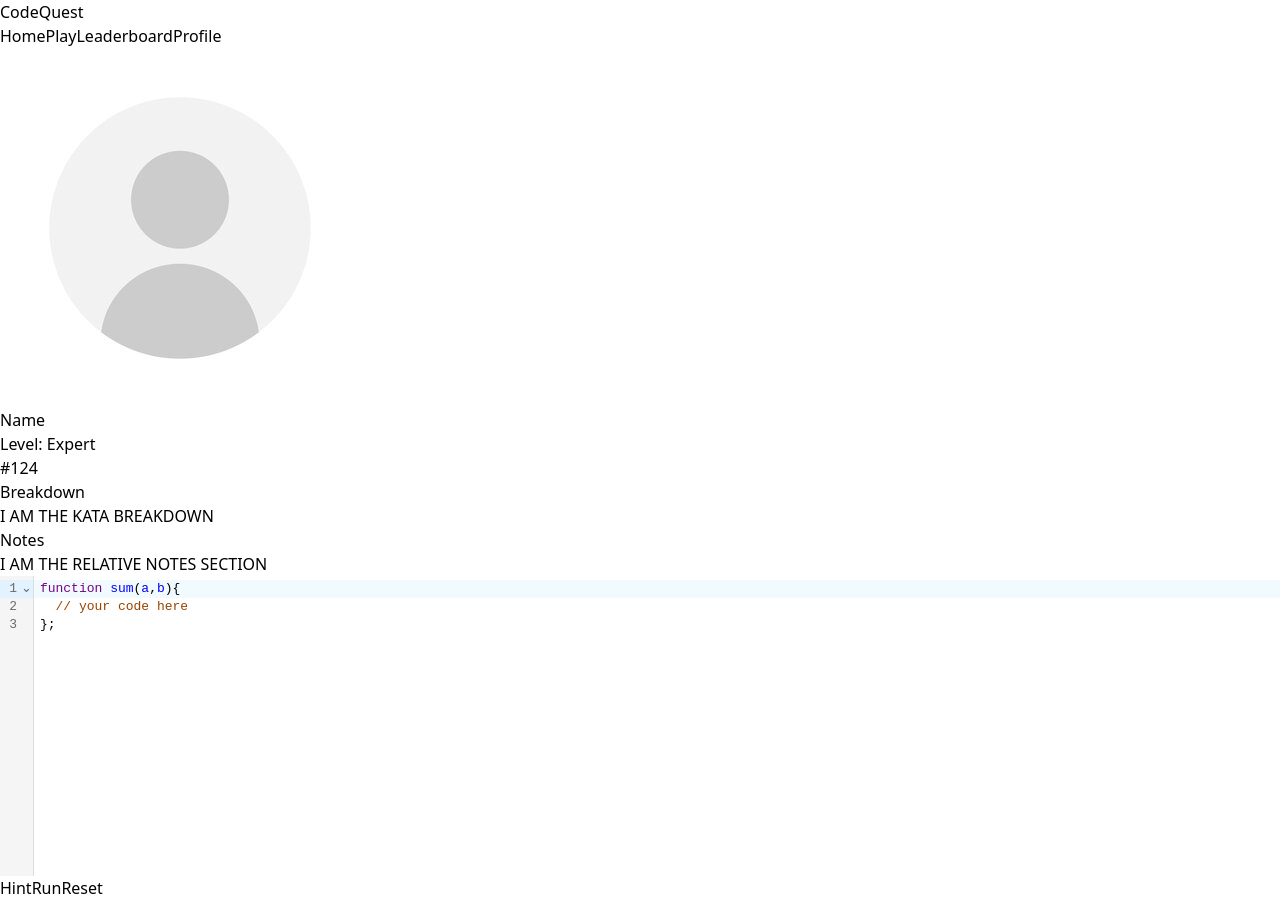
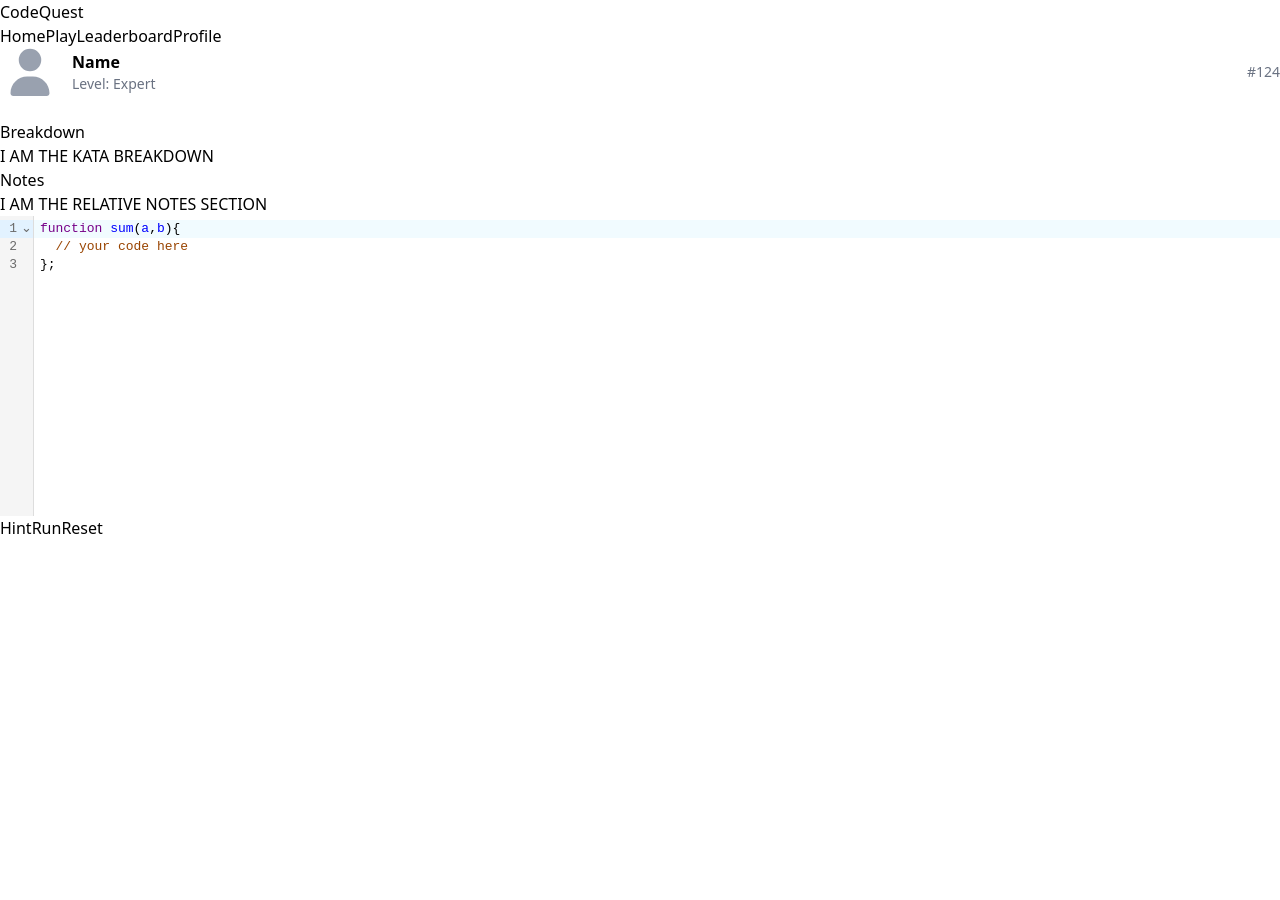
Before and after one commit to will-barnett99/code-game-frontend, a React (Vite) app: page /kata in a window 1280 px wide. After the commit the page ends 800 px from the top, so only its background shows below. Built offline with nearby package versions, Linux system fonts and the light colour scheme.

Commit message:
change img to icon for placehoder user, more semantic html, adds simple classes for display only

```diff
--- a/src/components/KataProfile.jsx
+++ b/src/components/KataProfile.jsx
@@ -1,14 +1,19 @@
-function KataProfile (){
+import { FontAwesomeIcon } from "@fortawesome/react-fontawesome";
+import { faUser } from "@fortawesome/free-solid-svg-icons";
 
+function KataProfile() {
   return (
-  <>
-  <img src="./assets/360_F_633547842_AugYzexTpMJ9z1YcpTKUBoqBF0CUCk10.jpg"/>
-  <p>Name</p>
-  <p>Level: Expert</p>
-  <p>#124</p>
-  </>
-  )
-
+    <header className="flex items-center justify-between mb-6">
+      <figure className="flex items-center mr-4">
+        <FontAwesomeIcon icon={faUser} className="text-gray-400 text-5xl" />
+        <figcaption className="flex flex-col ml-3">
+          <p className="font-semibold">Name</p>
+          <p className="text-sm text-gray-500">Level: Expert</p>
+        </figcaption>
+      </figure>
+      <span className="text-sm text-gray-500">#124</span>
+    </header>
+  );
 }
 
-export default KataProfile
+export default KataProfile;
```
Also changed, not shown: assets/360_F_633547842_AugYzexTpMJ9z1YcpTKUBoqBF0CUCk10.jpg (deleted).
